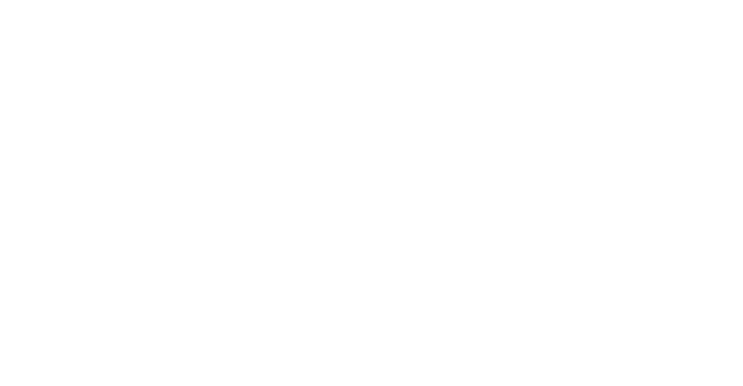
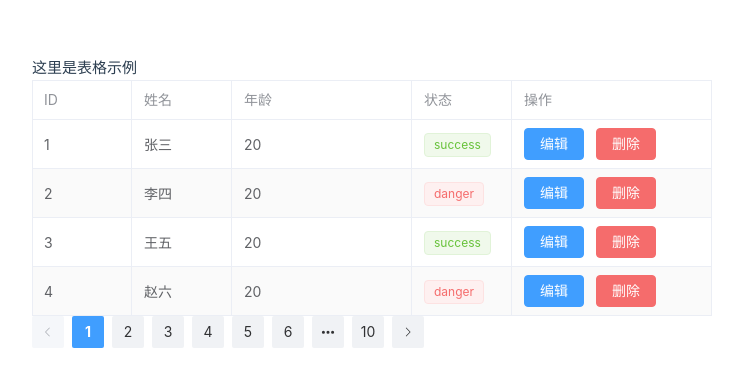
Before and after one commit to leezhenwang/vue3-TypeScript-demo, a Vue app: page /tableView in a window 1280 px wide. Before the commit this address had no page. Shown: the part 198-584 px from the top of the page, without its empty margins (268-1011 px from the left). Built offline with nearby package versions, Linux system fonts and the light colour scheme.

Commit message:
feat: 表格组件封装

```diff
--- /dev/null
+++ b/src/components/table/leeTable.vue
@@ -0,0 +1,108 @@
+<template>
+  <el-table
+    :data="tableData"
+    style="width: 100%"
+    v-loading="loading"
+    :border="border"
+    :stripe="stripe"
+  >
+    <el-table-column
+      v-for="item in tableList"
+      :fixed="item.fixed"
+      :prop="item.prop"
+      :label="item.label"
+      :width="item.width || 180"
+      :key="item.prop"
+    >
+      <template #default="{row}">
+        <slot v-if="item.type === 'slot'" :name="item.prop" :row="row">
+        </slot>
+        <template v-else-if="!row._isEdit || !item.editType">
+          <span v-if="item.type !== 'operation'">{{ row[item.prop] }}</span>
+          <!-- 操作列 -->
+          <span v-else>
+            <el-button v-for="(btn, index) in item.buttons" :key="index" :type="btn.type" :size="btn.size" :plain="btn.plain" @click="btn.onClick(row)">
+              {{ btn.label }}
+            </el-button>
+          </span>
+        </template>
+        <!-- 编辑内容 -->
+        <template v-else>
+          <slot v-if="item.editType === 'slot'" :name="item.prop" :row="row">
+          </slot>
+          <component :is="handleComponent(item.editType)" v-model="row[item.prop]" v-bind="item"></component>
+        </template>
+      </template>
+    </el-table-column>
+  </el-table>
+
+  <!-- 分页 -->
+  <el-pagination
+    v-if="showPagination"
+    class="mt-4"
+    background
+    layout="prev, pager, next"
+    :total="total"
+    :page-size="pageSize"
+    :current-page="currentPage"
+    @current-change="handlePageChange"
+  />
+</template>
+
+<script lang="ts" setup>
+import { type TableData, type TableList } from "@/types/types"
+import { ElInputNumber, ElInput, ElSelect, ElDatePicker, ElRadioGroup, ElSwitch, ElCheckboxGroup, ElCascader } from 'element-plus';
+
+interface Props {
+  tableData: TableData
+  tableList: TableList
+  loading?: boolean
+  border?: boolean
+  stripe?: boolean
+  showPagination?: boolean
+  total?: number
+  pageSize?: number
+  currentPage?: number
+}
+
+const props = withDefaults(defineProps<Props>(), {
+  tableData: () => [],
+  tableList: () => [],
+  loading: false,
+  border: true,
+  stripe: true,
+  showPagination: false,
+  total: 0,
+  pageSize: 10,
+  currentPage: 1
+})
+
+const emit = defineEmits(['page-change'])
+
+const handlePageChange = (page: number) => {
+  emit('page-change', page)
+}
+
+const handleComponent = (renderType:string) => {
+  switch (renderType) {
+    case 'ElInput':
+    return ElInput
+    case 'ElInputNumber':
+    return ElInputNumber
+    case 'ElSelect':
+    return ElSelect
+    case 'ElDatePicker':
+    return ElDatePicker
+    case 'ElRadioGroup':
+    return ElRadioGroup
+    case 'ElSwitch':
+    return ElSwitch
+    case 'ElCheckboxGroup':
+    return ElCheckboxGroup
+    case 'ElCascader':
+    return ElCascader
+    default:
+      return renderType
+  }
+}
+</script>
--- a/src/router/index.ts
+++ b/src/router/index.ts
@@ -33,14 +33,21 @@
       // which is lazy-loaded when the route is visited.
       component: () => import('../views/test/TestView.vue')
     },
+    // 表单组件示例
     {
-      path: '/componentsView',
-      name: 'componentsView',
+      path: '/formView',
+      name: 'formView',
       // route level code-splitting
       // this generates a separate chunk (About.[hash].js) for this route
       // which is lazy-loaded when the route is visited.
-      component: () => import('../views/componentsView/componentsView.vue')
+      component: () => import('../views/componentsView/formView.vue')
     },
+    // 表格组件示例
+    {
+      path: '/tableView',
+      name: 'tableView',
+      component: () => import('../views/componentsView/tableView.vue')
+    }
   ]
 })
 
--- /dev/null
+++ b/src/views/componentsView/tableView.vue
@@ -0,0 +1,82 @@
+<template>
+  这里是表格示例
+  <LeeTable
+    :table-data="tableData"
+    :table-list="columns"
+    :show-action="true"
+    :show-pagination="true"
+    :total="100"
+    @page-change="handlePageChange"
+  >
+    <!-- 自定义列内容 -->
+    <template #status="{ row }">
+      <el-tag :type="row.status === 'success' ? 'success' : 'danger'">
+        {{ row.status }}
+      </el-tag>
+    </template>
+  </LeeTable>
+</template>
+<script lang="ts" setup>
+import { reactive } from "vue";
+
+const tableData = reactive([{
+    id: 1,
+    name: '张三',
+    age: 20,
+    status: 'success'
+  },{
+    id: 2,
+    name: '李四',
+    age: 20,
+    status: 'danger'
+  },{
+    id: 3,
+    name: '王五',
+    age: 20,
+    status: 'success'
+  },{
+    id: 4,
+    name: '赵六',
+    age: 20,
+    status: 'danger'
+  }])
+
+const columns = reactive([{
+    prop: 'id',
+    label: 'ID',
+    width: 100
+},{
+    prop: 'name',
+    label: '姓名',
+    width: 100
+},{
+    prop: 'age',
+    editType: 'ElInputNumber',
+    label: '年龄',
+    width: 180
+},{
+    prop: 'status',
+    label: '状态',
+    type: 'slot',
+    width: 100
+},{
+    prop: '',
+    type: 'operation',
+    buttons: [{
+      label: '编辑',
+      type: 'primary',
+      onClick: (row: any) => {
+        console.log(row)
+        row._isEdit = true
+      }
+    },{
+      label: '删除',
+      type: 'danger'
+    }],
+    label: '操作',
+    width: 200
+}])
+const handlePageChange = (page: number) => {
+  console.log(page)
+}
+</script>
--- a/vite.config.ts
+++ b/vite.config.ts
@@ -5,8 +5,8 @@
 import AutoImport from 'unplugin-auto-import/vite'
 import Components from 'unplugin-vue-components/vite'
 import { ElementPlusResolver } from 'unplugin-vue-components/resolvers'
-import Icons from 'unplugin-icons/vite';
-import IconsResolver from 'unplugin-icons/resolver';
+// import Icons from 'unplugin-icons/vite';
+// import IconsResolver from 'unplugin-icons/resolver';
 
 export default defineConfig({
   plugins: [
@@ -17,10 +17,10 @@
     Components({
       resolvers: [ElementPlusResolver()],
     }),
-    Icons({
-      autoInstall: true,
-      resolvers: [IconsResolver()],
-    }),
+    // Icons({
+    //   autoInstall: true,
+    //   resolvers: [IconsResolver()],
+    // }),
   ],
   resolve: {
     alias: {
```
Also changed, not shown: components.d.ts (+8 -0 lines), src/types/index.ts (+12 -0 lines), src/views/componentsView/formView.vue (renamed from src/views/componentsView/componentsView.vue).
